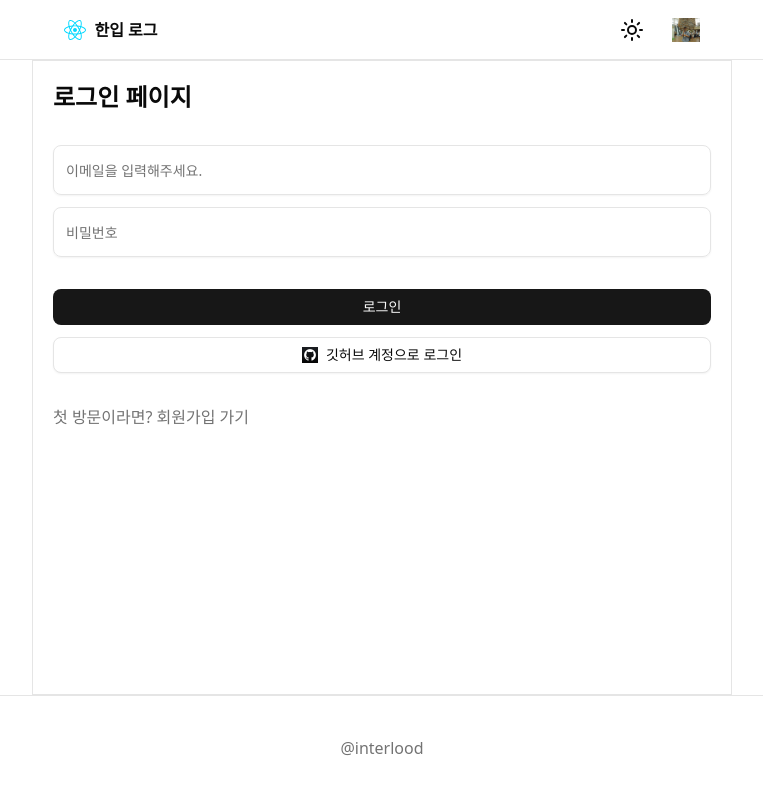
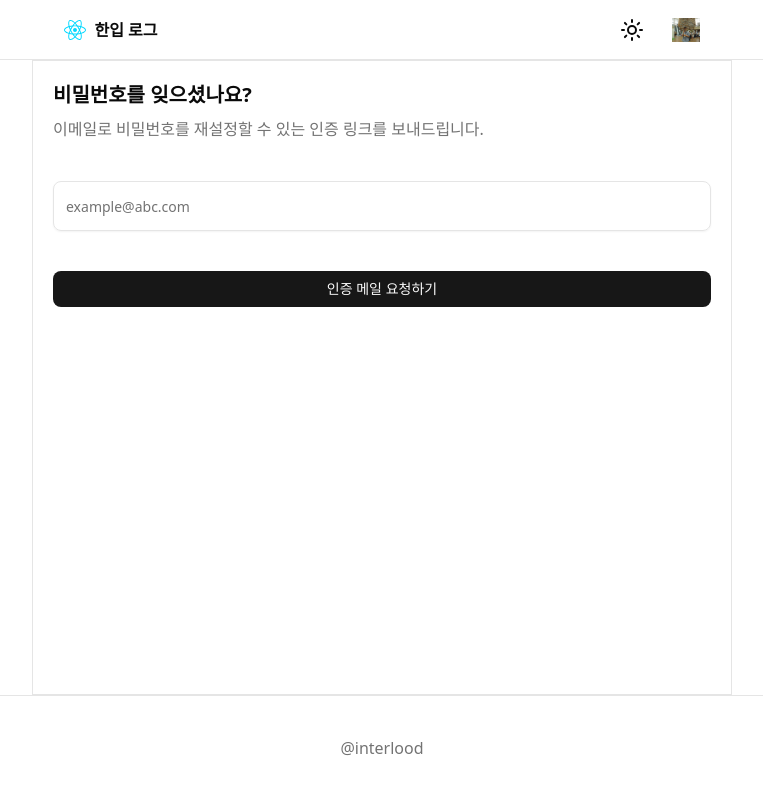
Before and after one commit to Dessert99/dessert99_React, a React (Vite) app: page /onebite/forget-password in a window 1280 px wide. Before the commit this address led to /onebite/sign-in. Shown: the top 794 px of the page, without its empty margins (258-1021 px from the left). Built offline with nearby package versions, Linux system fonts and the light colour scheme; no server answers.

Commit message:
feat(ui):  비밀번호 찾기 페이지 UI 구현
- 로그인 페이지에서 이동 가능하다

#2

```diff
--- a/src/pages/one-bite/PasswordForgetPage.tsx
+++ b/src/pages/one-bite/PasswordForgetPage.tsx
@@ -1,5 +1,22 @@
+import { Button } from '@/components/ui/button';
+import { Input } from '@/components/ui/input';
+
 const PasswordForgetPage = () => {
-  return <div>비밀번호 찾기 페이지</div>;
+  return (
+    <div className='flex flex-col gap-10'>
+      <div className='flex flex-col gap-2'>
+        <div className='text-xl font-bold'>비밀번호를 잊으셨나요?</div>
+        <div className='text-muted-foreground'>
+          이메일로 비밀번호를 재설정할 수 있는 인증 링크를 보내드립니다.
+        </div>
+      </div>
+      <Input
+        className='py-6'
+        placeholder='example@abc.com'
+      />
+      <Button className='w-full'>인증 메일 요청하기</Button>
+    </div>
+  );
 };
 
 export default PasswordForgetPage;
--- a/src/pages/one-bite/SignInPage.tsx
+++ b/src/pages/one-bite/SignInPage.tsx
@@ -83,12 +83,17 @@ const SignInPage = () => {
           깃허브 계정으로 로그인
         </Button>
       </div>
-      <div>
+      <div className='flex flex-col gap-5'>
         <Link
           to={'/onebite/sign-up'}
           className='text-muted-foreground hover:underline'>
           {/* muted-foreground: 배경(background)과 대비되지만 덜 눈에 띄는 색 */}첫 방문이라면?
           회원가입 가기
+        </Link>
+        <Link
+          to={'/onebite/forget-password'}
+          className='text-muted-foreground hover:underline'>
+          비밀번호를 잊으셨나요?
         </Link>
       </div>
     </div>
--- a/src/routes/index.tsx
+++ b/src/routes/index.tsx
@@ -60,6 +60,7 @@ const router = createBrowserRouter([
         children: [
           { path: 'sign-in', element: <SignInPage /> },
           { path: 'sign-up', element: <SignUpPage /> },
+          { path: 'forget-password', element: <PasswordForgetPage /> },
         ],
       },
       {
@@ -67,7 +68,6 @@ const router = createBrowserRouter([
         children: [
           { index: true, element: <HomePage /> },
           { path: 'todos', element: <ExampleComponent /> },
-          { path: 'forget-password', element: <PasswordForgetPage /> },
           { path: 'post/:postId', element: <PostDetailPage /> },
           { path: 'profile/:userId', element: <ProfileDetailPage /> },
           { path: 'reset-password', element: <ResetPasswordPage /> },
```
